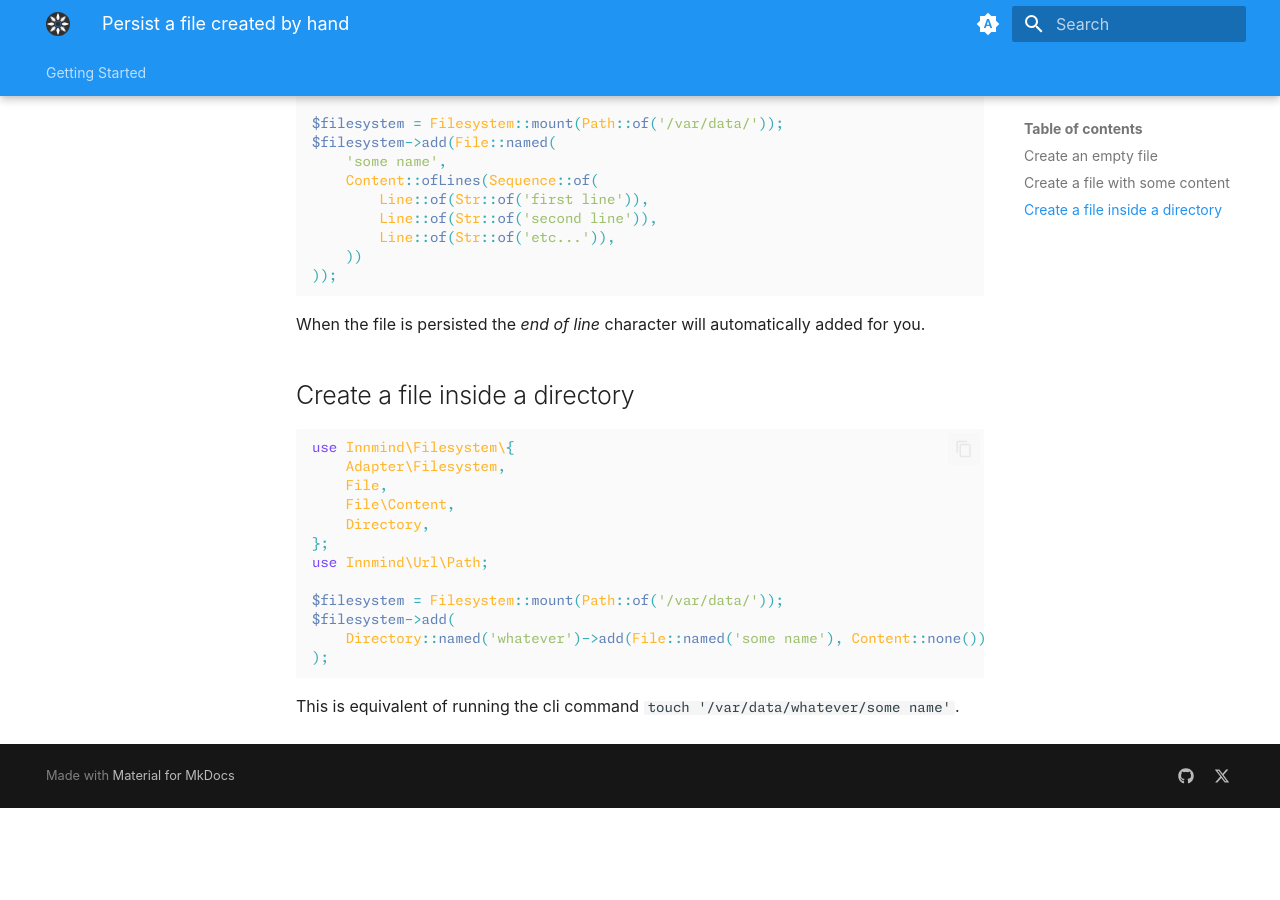
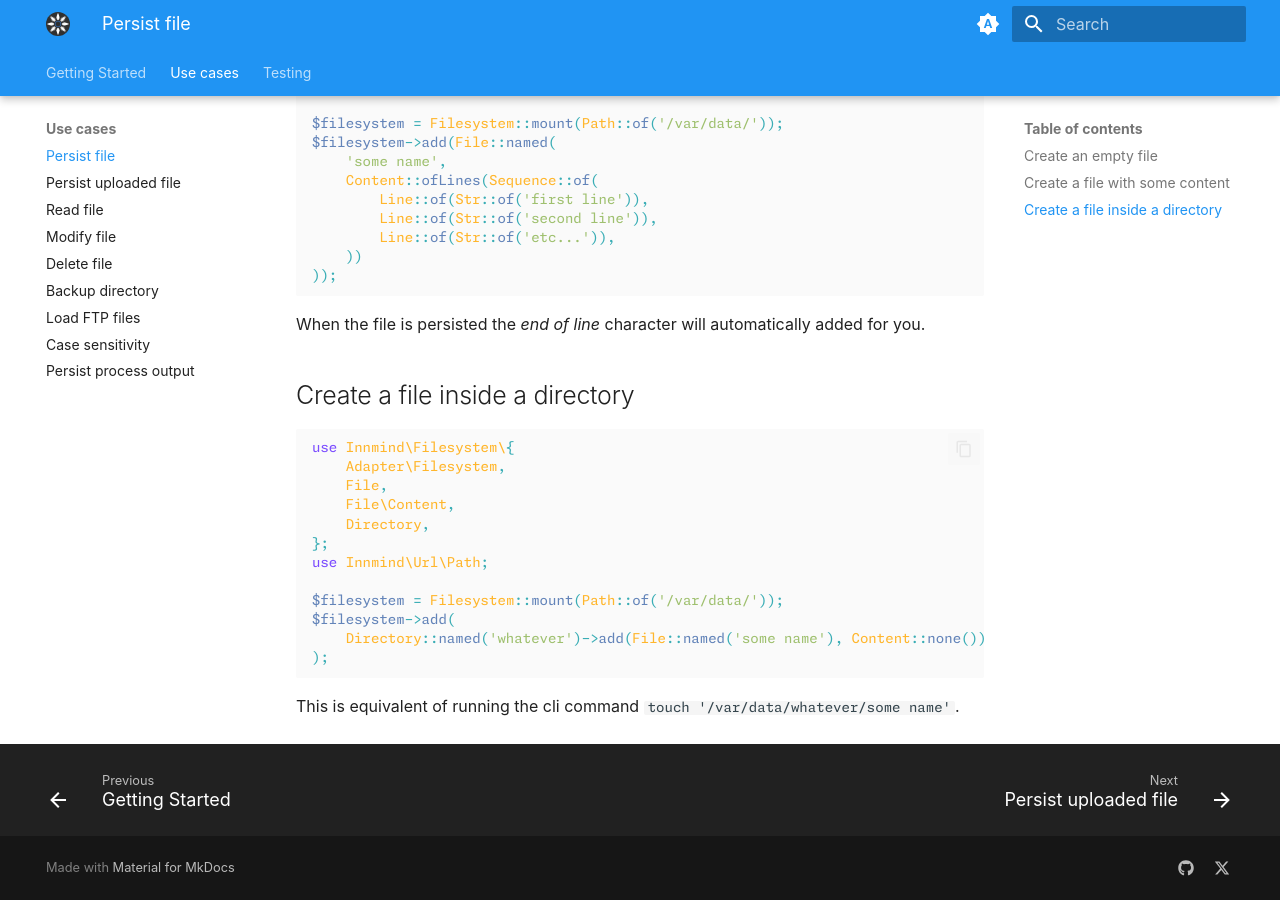
Before and after one commit to Innmind/Filesystem, an MkDocs documentation site: the page built from documentation/use_cases/persist_hand_file.md, in a window 1280 px wide and 900 px high, scrolled down 728 px. Built offline with MkDocs 1.6.1 and Material for MkDocs 9.7.7, drawn with Linux system fonts in a browser that asks for light colours; plug-ins that fetch from the network failed and are left out; before the commit the page ends 1536 px from its top, so only the background shows below that.

Commit message:
add navigation

```diff
--- a/mkdocs.yml
+++ b/mkdocs.yml
@@ -4,6 +4,19 @@ docs_dir: documentation
 
 nav:
   - Getting Started: index.md
+  - Use cases:
+    - Persist file: use_cases/persist_hand_file.md
+    - Persist uploaded file: use_cases/persist_uploaded_file.md
+    - Read file: use_cases/read_file.md
+    - Modify file: use_cases/modify_file.md
+    - Delete file: use_cases/delete_file.md
+    - Backup directory: use_cases/backup_directory.md
+    - Load FTP files: use_cases/load_ftp_files.md
+    - Case sensitivity: case_sensitivity.md
+    - Persist process output: use_cases/persist_process_output.md
+  - Testing:
+    - In your app: testing/in_app.md
+    - Your own adapter: testing/own_adapter.md
 
 theme:
   name: material
```
